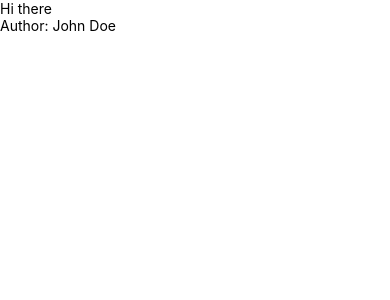
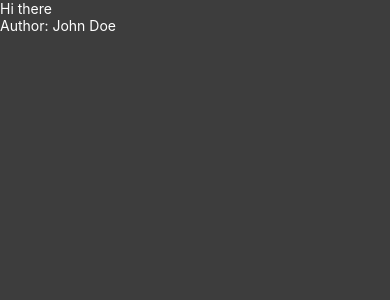
Before and after one commit to javco/react-native-sandbox, a React Native app: screen / in a window 390 px wide. Shown: the top 300 px of the page. Built offline with nearby package versions, Linux system fonts and the light colour scheme.

Commit message:
inline styles

```diff
--- a/app/components/HelloWorld/HelloWorld.js
+++ b/app/components/HelloWorld/HelloWorld.js
@@ -2,7 +2,8 @@ import React, { Component } from 'react';
 import {
   AppRegistry,
   Text,
-  View
+  View,
+  StyleSheet
 } from 'react-native';
 
 export default class HelloWorld extends Component {
@@ -26,11 +27,11 @@ export default class HelloWorld extends Component {
     fullName = this.state.showName ? fullName : ''
 
     return (
-      <View>
-        <Text>
+      <View style={{backgroundColor: '#3d3d3d', height: '100%'}}>
+        <Text style={{color: 'white'}}>
           {this.state.message}
         </Text>
-        <Text>
+        <Text style={{color: 'white'}}>
           {fullName}
         </Text>
       </View>
```
